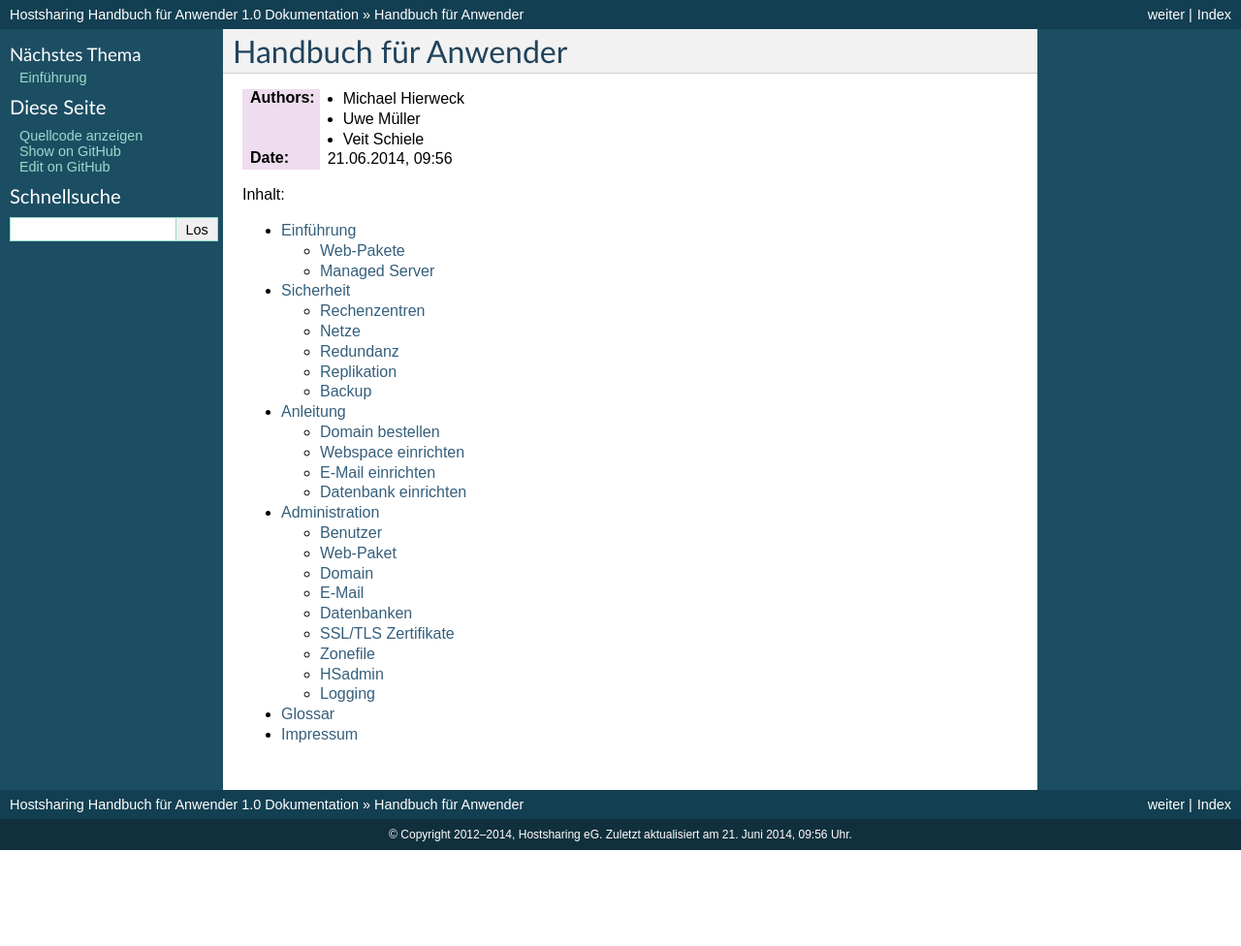
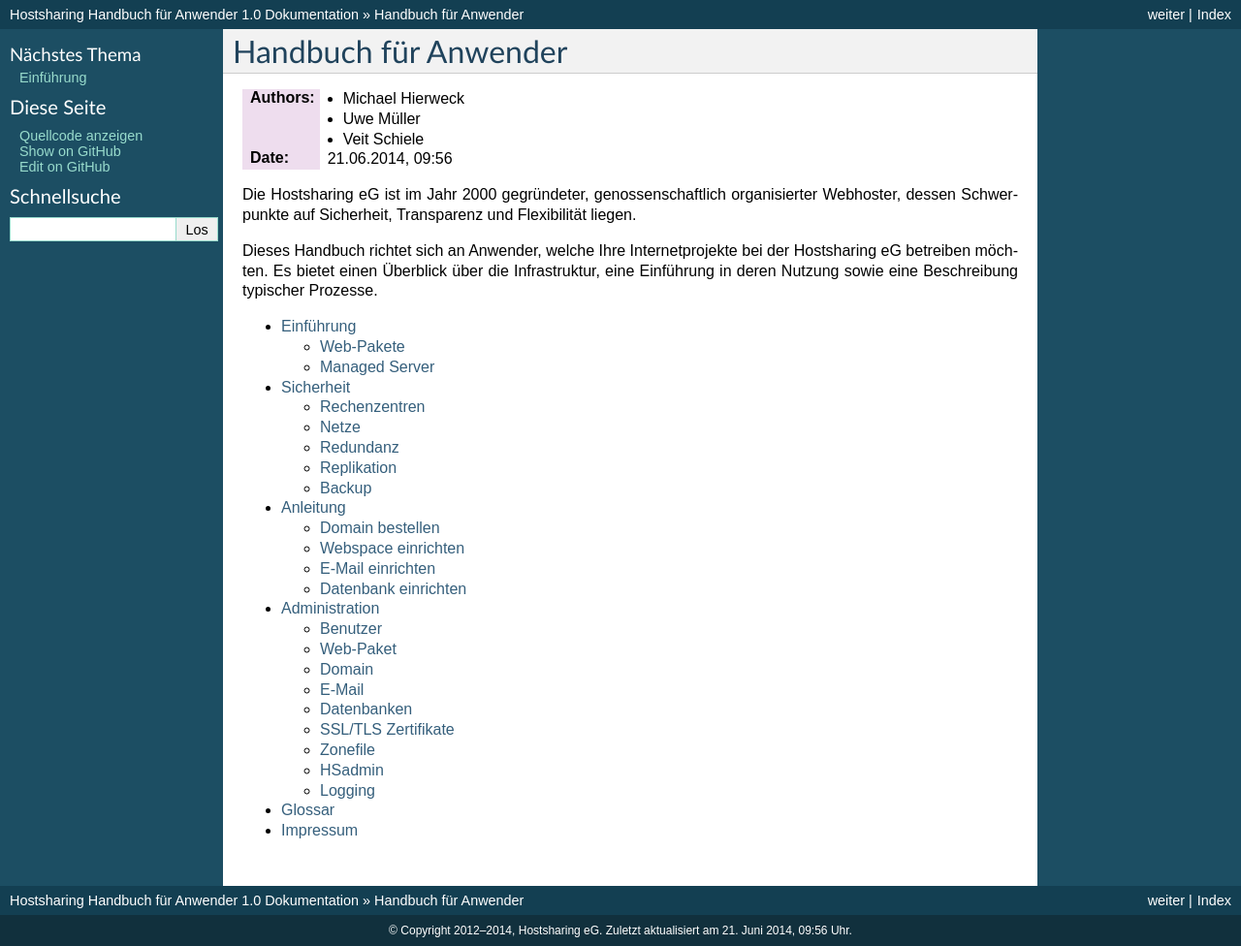
Before and after one commit to hostsharing/hs.docs.users, a Sphinx documentation site: the page built from source/index.rst, in a window 1280 px wide. Shown: the whole page at 97% size. Built offline with Sphinx 7.4.7, drawn with Linux system fonts in a browser that asks for light colours; pages that are not in the unit, such as notebooks, are missing from menus; before the commit the page ends 900 px from its top, so only the background shows below that.

Commit message:
Introduction

```diff
--- a/source/index.rst
+++ b/source/index.rst
@@ -11,7 +11,14 @@
           - Veit Schiele
 :Date: |date|, |time|
 
-Inhalt:
+Die Hostsharing eG ist im Jahr 2000 gegründeter, genossenschaftlich
+organisierter Webhoster, dessen Schwerpunkte auf Sicherheit, Transparenz
+und Flexibilität liegen.
+
+Dieses Handbuch richtet sich an Anwender, welche Ihre Internetprojekte
+bei der Hostsharing eG betreiben möchten.
+Es bietet einen Überblick über die Infrastruktur, eine Einführung
+in deren Nutzung sowie eine Beschreibung typischer Prozesse.
 
 .. toctree::
     :maxdepth: 2
```
